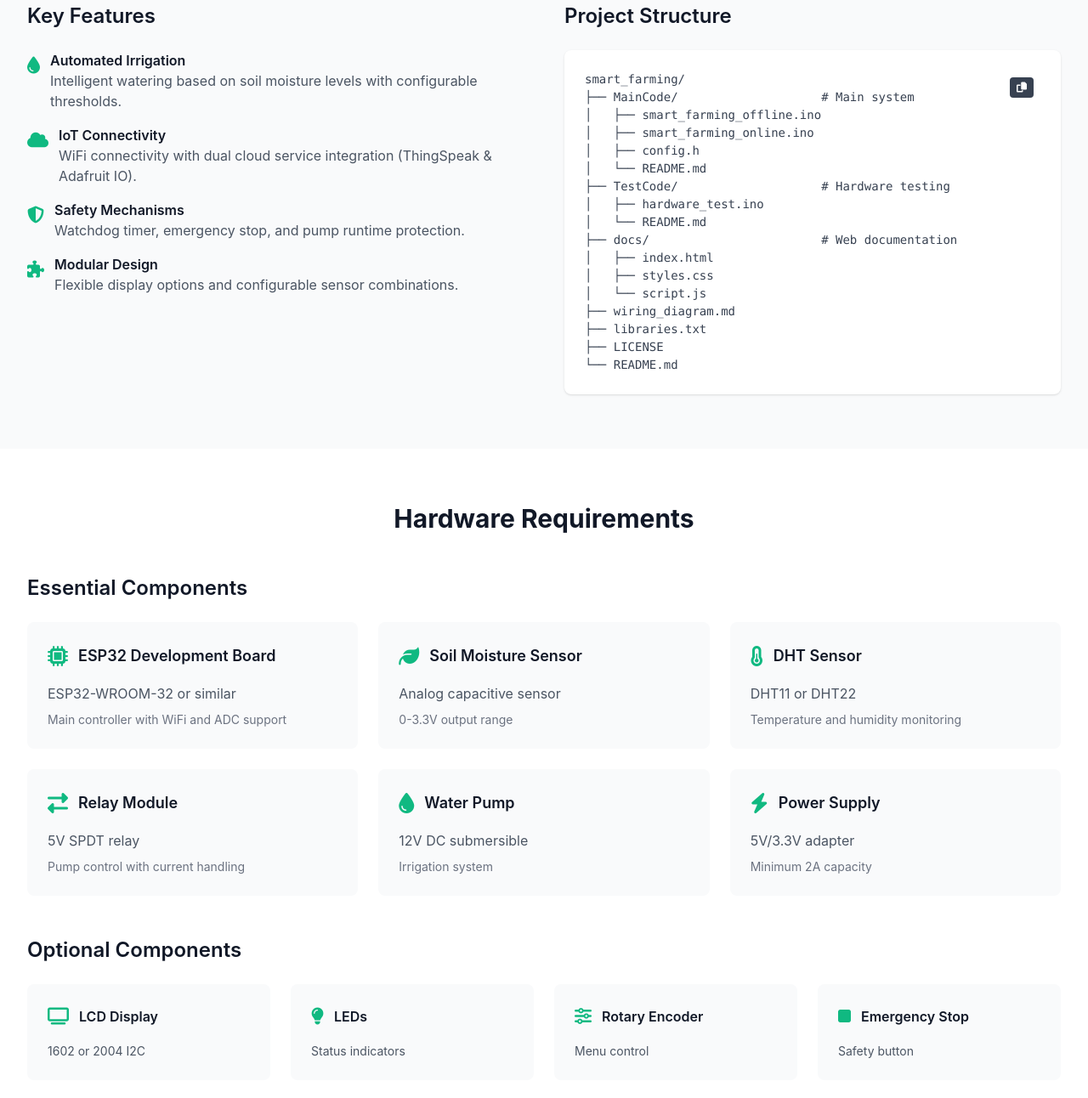
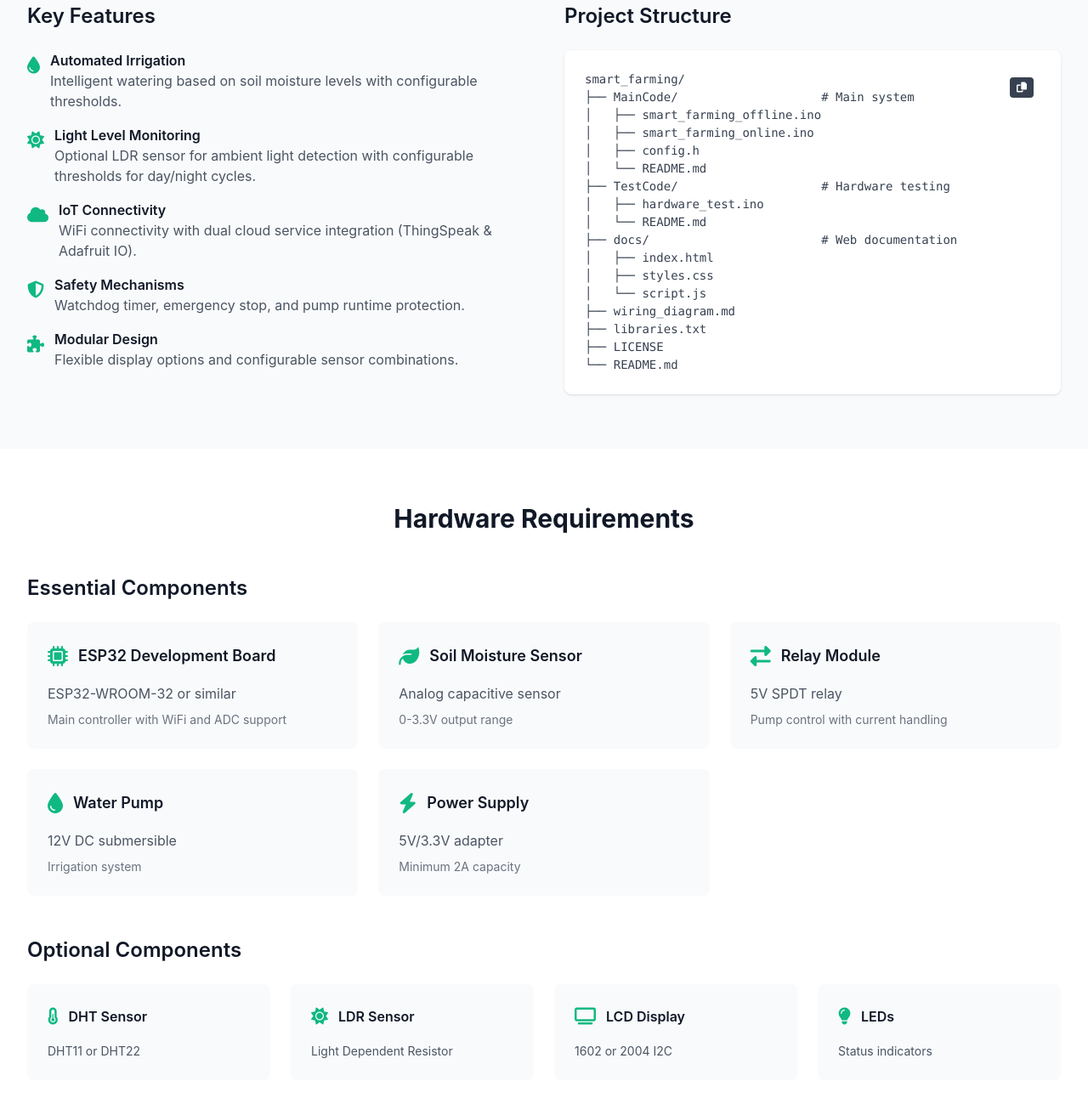
Before and after one commit to lily-osp/smart-farming-esp32, a plain HTML site: page docs/index.html in a window 1280 px wide. Shown: the part 1021-2313 px from the top of the page at 85% size. Drawn offline with nearby package versions, Linux system fonts and the light colour scheme.

Commit message:
feat: Add light level monitoring and enhance documentation
- Introduced LDR sensor support for ambient light detection, including configuration options and validation checks.
- Updated README.md to include a comprehensive configuration guide and details on light level monitoring.
- Enhanced wiring_diagram.md with LDR sensor connections and optional components.
- Modified MainCode to integrate light level readings into the system state and validation processes.
- Updated hardware_test.ino to include LDR sensor testing functionality.
- Improved index.html documentation to reflect new light level monitoring features and options.

```diff
--- a/docs/index.html
+++ b/docs/index.html
@@ -175,6 +175,13 @@
                             </div>
                         </div>
                         <div class="flex items-start">
+                            <i class="fas fa-sun text-primary text-xl mt-1 mr-3"></i>
+                            <div>
+                                <h4 class="font-semibold" data-en="Light Level Monitoring" data-id="Monitoring Tingkat Cahaya">Light Level Monitoring</h4>
+                                <p class="text-gray-600" data-en="Optional LDR sensor for ambient light detection with configurable thresholds for day/night cycles." data-id="Sensor LDR opsional untuk deteksi cahaya ambient dengan ambang batas yang dapat dikonfigurasi untuk siklus siang/malam.">Optional LDR sensor for ambient light detection with configurable thresholds for day/night cycles.</p>
+                            </div>
+                        </div>
+                        <div class="flex items-start">
                             <i class="fas fa-cloud text-primary text-xl mt-1 mr-3"></i>
                             <div>
                                 <h4 class="font-semibold" data-en="IoT Connectivity" data-id="Konektivitas IoT">IoT Connectivity</h4>
@@ -252,15 +259,6 @@
 
                     <div class="bg-gray-50 p-6 rounded-lg">
                         <div class="flex items-center mb-4">
-                            <i class="fas fa-thermometer-half text-primary text-2xl mr-3"></i>
-                            <h4 class="text-lg font-semibold" data-en="DHT Sensor" data-id="Sensor DHT">DHT Sensor</h4>
-                        </div>
-                        <p class="text-gray-600 mb-2" data-en="DHT11 or DHT22" data-id="DHT11 atau DHT22">DHT11 or DHT22</p>
-                        <p class="text-sm text-gray-500" data-en="Temperature and humidity monitoring" data-id="Monitoring suhu dan kelembaban">Temperature and humidity monitoring</p>
-                    </div>
-
-                    <div class="bg-gray-50 p-6 rounded-lg">
-                        <div class="flex items-center mb-4">
                             <i class="fas fa-exchange-alt text-primary text-2xl mr-3"></i>
                             <h4 class="text-lg font-semibold" data-en="Relay Module" data-id="Modul Relay">Relay Module</h4>
                         </div>
@@ -292,6 +290,22 @@
             <div>
                 <h3 class="text-2xl font-semibold mb-6" data-en="Optional Components" data-id="Komponen Opsional">Optional Components</h3>
                 <div class="grid md:grid-cols-2 lg:grid-cols-4 gap-6">
+                    <div class="bg-gray-50 p-6 rounded-lg">
+                        <div class="flex items-center mb-4">
+                            <i class="fas fa-thermometer-half text-primary text-xl mr-3"></i>
+                            <h4 class="font-semibold" data-en="DHT Sensor" data-id="Sensor DHT">DHT Sensor</h4>
+                        </div>
+                        <p class="text-sm text-gray-600" data-en="DHT11 or DHT22" data-id="DHT11 atau DHT22">DHT11 or DHT22</p>
+                    </div>
+
+                    <div class="bg-gray-50 p-6 rounded-lg">
+                        <div class="flex items-center mb-4">
+                            <i class="fas fa-sun text-primary text-xl mr-3"></i>
+                            <h4 class="font-semibold" data-en="LDR Sensor" data-id="Sensor LDR">LDR Sensor</h4>
+                        </div>
+                        <p class="text-sm text-gray-600" data-en="Light Dependent Resistor" data-id="Resistor Bergantung Cahaya">Light Dependent Resistor</p>
+                    </div>
+
                     <div class="bg-gray-50 p-6 rounded-lg">
                         <div class="flex items-center mb-4">
                             <i class="fas fa-tv text-primary text-xl mr-3"></i>
@@ -431,6 +445,7 @@
                         <ul class="text-gray-600 space-y-1">
                             <li data-en="DHT11" data-id="DHT11">DHT11</li>
                             <li data-en="DHT22" data-id="DHT22">DHT22</li>
+                            <li data-en="LDR Sensor" data-id="Sensor LDR">LDR Sensor</li>
                             <li data-en="None (Soil only)" data-id="Tidak Ada (Tanah saja)">None (Soil only)</li>
                         </ul>
                     </div>
@@ -598,6 +613,8 @@
                                 <li data-en="• Check wiring connections" data-id="• Periksa koneksi kabel">• Check wiring connections</li>
                                 <li data-en="• Verify power supply voltage" data-id="• Verifikasi tegangan catu daya">• Verify power supply voltage</li>
                                 <li data-en="• Check sensor configuration" data-id="• Periksa konfigurasi sensor">• Check sensor configuration</li>
+                                <li data-en="• LDR: Verify 10kΩ pull-down resistor" data-id="• LDR: Verifikasi resistor pull-down 10kΩ">• LDR: Verify 10kΩ pull-down resistor</li>
+                                <li data-en="• LDR: Check GPIO 39 connection" data-id="• LDR: Periksa koneksi GPIO 39">• LDR: Check GPIO 39 connection</li>
                             </ul>
                         </div>
 
```
Also changed, not shown: 7 other files.
